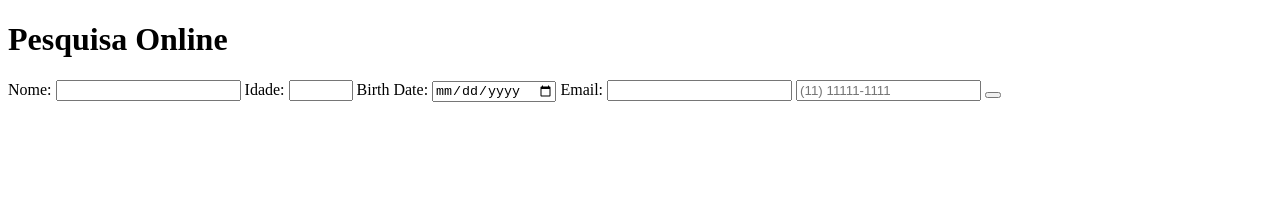
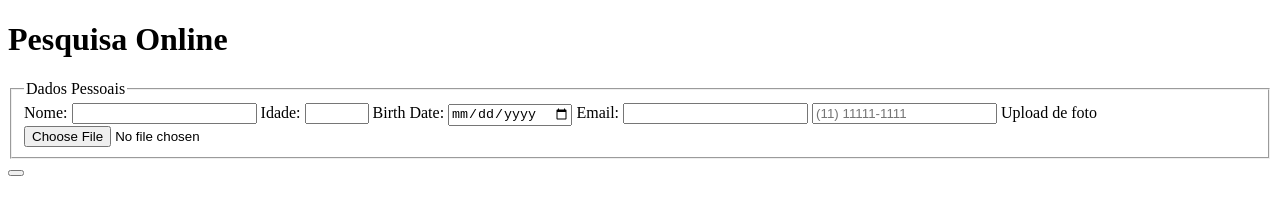
Before and after one commit to Gabriel-erk/html-css-learning, a plain HTML site: page basics/formularios-seo-acessibilidade/pesquisa-culturama/index.html in a window 1280 px wide. Drawn offline with Linux system fonts and the light colour scheme.

Commit message:
Creating personal's data session

```diff
--- a/basics/formularios-seo-acessibilidade/pesquisa-culturama/index.html
+++ b/basics/formularios-seo-acessibilidade/pesquisa-culturama/index.html
@@ -19,6 +19,14 @@
         <!-- método de envio GET, pega os dados do formulário e os insere na URL, então, por exemplo, caso o formulário abaixo tenha um input com o atributo 'name' com o valor de 'email', ao preencher este input com um valor e clicar em submit, este 'name' (==email) juntamente do valor alocado no campo vai parar na URL do site-->
         <!-- método de envio POST é enviado em formato de cabeçalho/array associativo e não fica exposto na URL-->
         <form action="" method="get">
+            <!-- semântica com formulários (semântica == quando queremos DIZER alguma coisa, quando queremos comunicar algo para o navegador e os mecanismos de buscas relacionados ao mesmo, e aqui, explicarei sobre o que a tag semântica fieldset faz)-->
+            <!-- fieldset diz para o navegador que dentro da abertura e fechamento da suas tags estará começando um CONJUNTO de elementos/conjunto sobre determinado assunto que começara na ABERTURA dessa tag html semântica chamada fieldset, que quer dizer: esses inputs um abaixo do outro (conjunto) dentro de fieldset possuem RELAÇÃO SEMÂNTICA (relação de SIGNIFICADO, ou seja, o significado de cada campo aqui está conectado com o outro campo, pois todos eles pertencem a uma única Entidade/Model (Usuário))  -->
+            <!-- obs: gerará uma 'borda' em volta dos inputs dentro deste fieldset -->
+            <!-- tag button fica de fora, pois não possui relação semântica com os inputs -->
+            <fieldset>
+                <!-- tag que age como uma espécie de legenda (traduzindo legend do inglês), onde a sua principal funcionalidade é dar uma descrição GERAL do conjunto de conteúdo semântico presente no fieldset atual-->
+                <!-- que aparecerá no HTML como um h2-->
+                <legend>Dados Pessoais</legend>
                 <!-- criamos um 'label', elemento HTML responsável por adicionar um texto próximo da nossa tag input abaixo (tanto ao lado, ou acima) onde o atributo for é para representar a qual input html este mesmo label pertence (neste caso aqui, pertence ao input html com o atributo name preenchido com 'userName' (pois usamos o mesmo valor do atributo 'name' do input html que queremos que o label pertença)-->
                 <label for="userName">Nome:</label>
                 <!-- atributo 'name' indica QUEM é este campo que estamos manipulando, é algo parecido com um 'id', poderemos localizar este input/saber de onde recebemos alguma informação por conta do valor deste atributo 'name' obs: sempre com nomes em inglês -->
@@ -38,7 +46,7 @@
 
                 <label>
                     Email:
-                <input type="email" name="userEmail">
+                    <input type="email" name="userEmail" required>
                 </label>
 
                 <label>
@@ -46,6 +54,12 @@
                     <input type="tel" name="userPhoneNumber" pattern="[0-9]{14}" placeholder="(11) 11111-1111">
                 </label>
 
+                <label>
+                    Upload de foto
+                    <!-- criando um input do tipo file (arquivo) e para definir o tipo de arquivo que é permitido enviar, usamos o atributo accept e colocamos o valor image e logo em seguida /* para indicar que é permitido QUALQUER tipo de imagem (.png .jpg, etc.)-->
+                    <input type="file" accept="image/*" name="userImage">
+                </label>
+            </fieldset>
             <!-- neste button aplicamos o type submit, pois ele vai ENVIAR alguma coisa (neste caso, enviará as informações dos campos do formulário em que estamos agora-->
             <button type="submit"></button>
         </form>
```
Also changed, not shown: 1 other file. Lines whose indentation alone changed are shown as unchanged.
